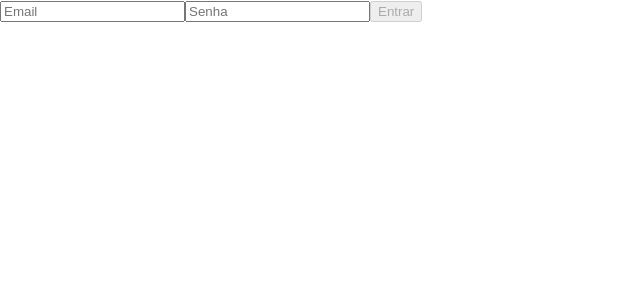
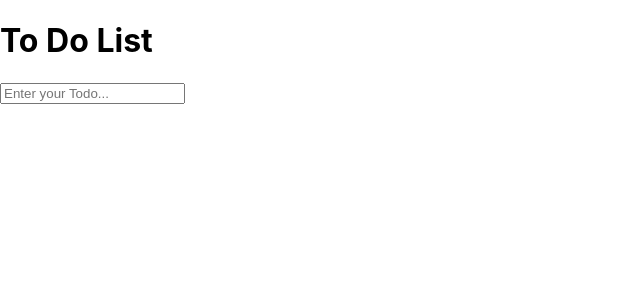
Before and after one commit to arturholiv/todolist, a React (Create React App) app in the folder todolist/: page /list in a window 1280 px wide. Shown: the top 300 px of the page, without its empty margins (0-640 px from the left). Built offline with nearby package versions, Linux system fonts and the light colour scheme.

Commit message:
feat: implements add and remove to the list

```diff
--- a/todolist/package.json
+++ b/todolist/package.json
@@ -8,11 +8,13 @@
     "@testing-library/user-event": "^13.5.0",
     "react": "^17.0.2",
     "react-dom": "^17.0.2",
+    "react-icons": "^4.3.1",
     "react-redux": "^7.2.6",
     "react-router-dom": "^5.2.0",
     "react-scripts": "5.0.0",
     "redux": "^4.1.2",
     "redux-devtools-extension": "^2.13.9",
+    "redux-logger": "^3.0.6",
     "redux-thunk": "^2.4.1",
     "web-vitals": "^2.1.4"
   },
--- a/todolist/src/actions/index.js
+++ b/todolist/src/actions/index.js
@@ -1,6 +1,7 @@
 export const LOGIN_EMAIL = 'LOGIN_EMAIL';
-export const SAVE_TODO = 'SAVE_TODO';
+export const ADD_TODO = 'ADD_TODO';
 export const REMOVE_TODO = 'REMOVE_TODO';
+export const EDIT_TODO = 'EDIT_TODO';
 
 export default function loginEmail(email) {
   return {
@@ -9,10 +10,10 @@ export default function loginEmail(email) {
   };
 }
 
-export function saveTodo(payload) {
+export function addTodo(todo) {
   return {
-    type: SAVE_TODO,
-    payload,
+    type: ADD_TODO,
+    payload: todo,
   };
 }
 
@@ -22,3 +23,10 @@ export function removeTodo(payload) {
     payload,
   };
 }
+
+export function editTodo(payload) {
+  return {
+    type: EDIT_TODO,
+    payload,
+  }
+}
--- /dev/null
+++ b/todolist/src/components/InputField.jsx
@@ -0,0 +1,39 @@
+import React from "react";
+import { connect } from "react-redux";
+import { addTodo } from "../actions";
+
+
+class InputField extends React.Component {
+  constructor() {
+    super();
+    this.state = {
+      todo: '',
+    };
+    this.handleChange = this.handleChange.bind(this);
+    this.handleSubmit = this.handleSubmit.bind(this);
+  }
+
+  handleChange = e => this.setState({todo: e.target.value});
+  handleSubmit = e => {
+    e.preventDefault();
+    this.props.addTodo(this.state.todo);
+    this.setState({todo: ""});
+  };
+  render() {
+    return(
+      <form onSubmit={this.handleSubmit}>
+        <input
+          type="text"
+          name="todo"
+          value={this.state.todo}
+          placeholder="Enter your Todo..."
+          onChange={this.handleChange}
+        />
+      </form>
+    )
+  }
+}
+const mapDispatchToProps = dispatch => ({
+  addTodo: todo => dispatch(addTodo(todo))
+});
+export default connect(null, mapDispatchToProps)(InputField);
--- /dev/null
+++ b/todolist/src/components/Todo.jsx
@@ -0,0 +1,20 @@
+import React from "react";
+import { AiFillDelete } from "react-icons/ai"
+import { connect } from "react-redux";
+import { removeTodo } from "../actions";
+
+const Todo = ({ todo, id, removeTodo }) => {
+  return (
+    <div>
+      <div>{todo}</div>
+      <AiFillDelete onClick={() => removeTodo(id)}/>
+      {/* <div>x</div> */}
+    </div>
+  );
+};
+
+const mapDispatchToProps = dispatch => ({
+  removeTodo: id => dispatch(removeTodo(id))
+})
+
+export default connect(null, mapDispatchToProps)(Todo);
--- /dev/null
+++ b/todolist/src/components/TodosList.jsx
@@ -0,0 +1,18 @@
+import React from "react";
+import { connect } from "react-redux";
+import Todo from "./Todo"
+
+const TodosList = ({todos}) => {
+  return (
+    <div>
+      {todos.map((todo, i) => (
+        <Todo todo={todo} id={i}/>
+      ))}
+    </div>
+  );
+}
+
+const mapStateToProps = state => ({
+  todos: state.todo.todos
+});
+export default connect(mapStateToProps)(TodosList);
--- a/todolist/src/pages/Todo.js
+++ b/todolist/src/pages/Todo.js
@@ -1,88 +1,15 @@
-import PropTypes from 'prop-types';
-import React from 'react';
-import { connect } from 'react-redux';
-import { Link } from 'react-router-dom';
-import loginEmail from '../actions';
+import React from "react";
+import InputField from "../components/InputField";
+import TodosList from "../components/TodosList";
 
-class Login extends React.Component {
-  constructor() {
-    super();
-    this.state = {
-      emailInputText: '',
-      password: '',
-    };
-    this.handleChange = this.handleChange.bind(this);
-    this.validateEmail = this.validateEmail.bind(this);
-  }
-
-  handleChange({ target }) {
-    const { name, value } = target;
-    this.setState({ [name]: value });
-  }
-
-  validateEmail(email) {
-    const regex = /\S+@\S+\.\S+/;
-    return regex.test(email);
-  }
-
+export default class Todo extends React.Component {
   render() {
-    const { password, emailInputText } = this.state;
-    const { dispatchUserEmail } = this.props;
-    const minPasswordLength = 6;
-    return (
+    return(
       <div>
-        <form className="form__group field">
-          <label
-            htmlFor="email-input"
-            className="form__label"
-          >
-            <input
-              type="email"
-              name="emailInputText"
-              placeholder="Email"
-              data-testid="email-input"
-              required
-              className="form__field"
-              onChange={ this.handleChange }
-            />
-          </label>
-
-          <label
-            htmlFor="password-input"
-            className="form__label"
-          >
-            <input
-              type="password"
-              name="password"
-              minLength="6"
-              placeholder="Senha"
-              data-testid="password-input"
-              required
-              className="form__field"
-              onChange={ this.handleChange }
-            />
-          </label>
-          <Link to="/carteira">
-            <button
-              type="submit"
-              disabled={ !(this.validateEmail(emailInputText)
-              && password.length >= minPasswordLength) }
-              onClick={ () => dispatchUserEmail(emailInputText) }
-            >
-              Entrar
-            </button>
-          </Link>
-        </form>
-      </div>);
+        <h1>To Do List</h1>
+        <InputField />
+        <TodosList />
+      </div>
+    );
   }
 }
-
-const mapDispatchToProps = (dispatch) => ({
-  dispatchUserEmail: (email) => dispatch(loginEmail(email)),
-});
-
-Login.propTypes = {
-  dispatchUserEmail: PropTypes.func.isRequired,
-};
-
-export default connect(null, mapDispatchToProps)(Login);
--- a/todolist/src/reducers/todo.js
+++ b/todolist/src/reducers/todo.js
@@ -1,20 +1,26 @@
-import { SAVE_TODO, REMOVE_TODO } from '../actions';
+import { ADD_TODO, REMOVE_TODO, EDIT_TODO } from '../actions';
 
 const INITIAL_STATE = {
-  list: [],
+  todos: [],
+  text: ''
 };
 
 const todoReducer = (state = INITIAL_STATE, action) => {
   switch (action.type) {
-  case SAVE_TODO:
+  case ADD_TODO:
     return {
       ...state,
-      TODOs: [...state.expenses, action.payload],
+      todos: state.todos.concat(action.payload),
     };
   case REMOVE_TODO:
     return {
       ...state,
-      expenses: action.payload,
+      todos: state.todos.filter((todo, i) => i !== action.payload),
+    };
+  case EDIT_TODO:
+    return {
+      ...state,
+      text: state.todos[action.payload],
     };
   default:
     return state;
```
Also changed, not shown: 1 other file (tests, documents, lock files or other folders).
